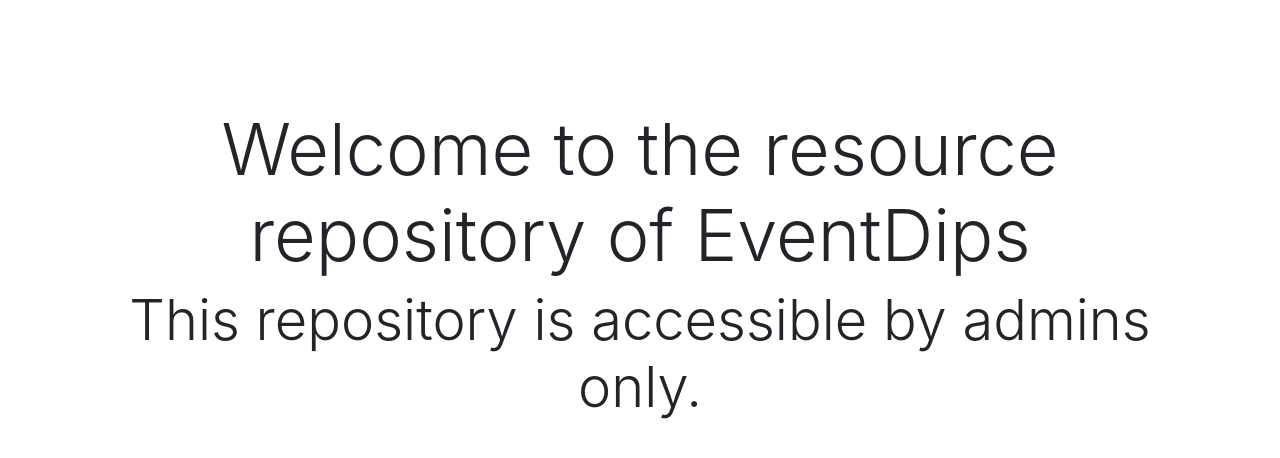
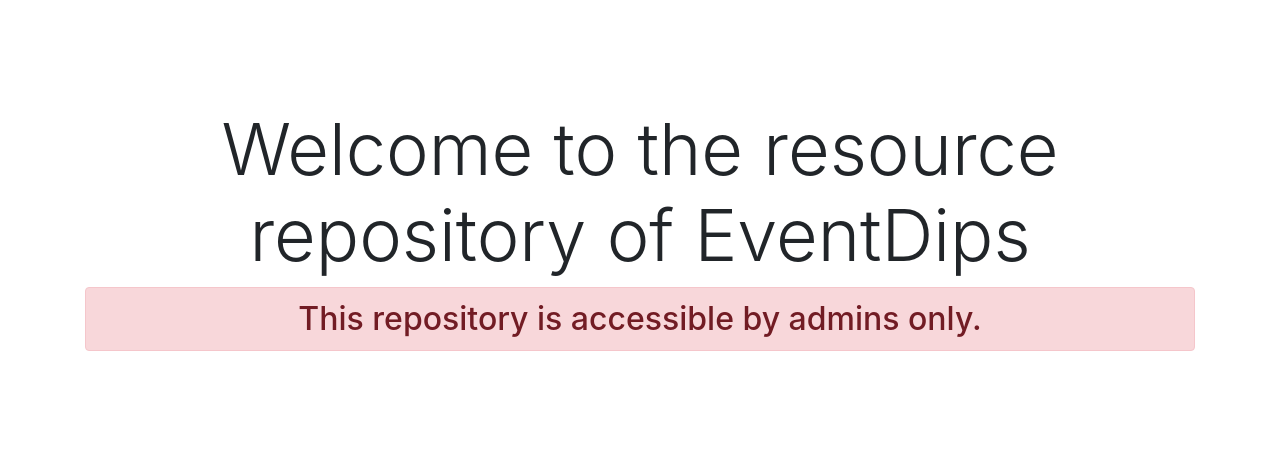
Before and after one commit to arhammusheer/commonfiles, a plain HTML site: page index.html in a window 1280 px wide. Shown: the part 130-588 px from the top of the page. Drawn offline with nearby package versions, Linux system fonts and the light colour scheme.

Commit message:
Update 'index.html'

```diff
--- a/index.html
+++ b/index.html
@@ -17,7 +17,7 @@
 	<br><br><br><br><br>
 	<div class="container">
 	<h1 class="display-3">Welcome to the resource repository of EventDips</h1>
-	<h2 class="display-4">This repository is accessible by admins only.</h2>
+	<h2 class="alert alert-danger" role="alert">This repository is accessible by admins only.</h2>
 	</div>
 </center>
     <!-- Optional JavaScript -->
```
